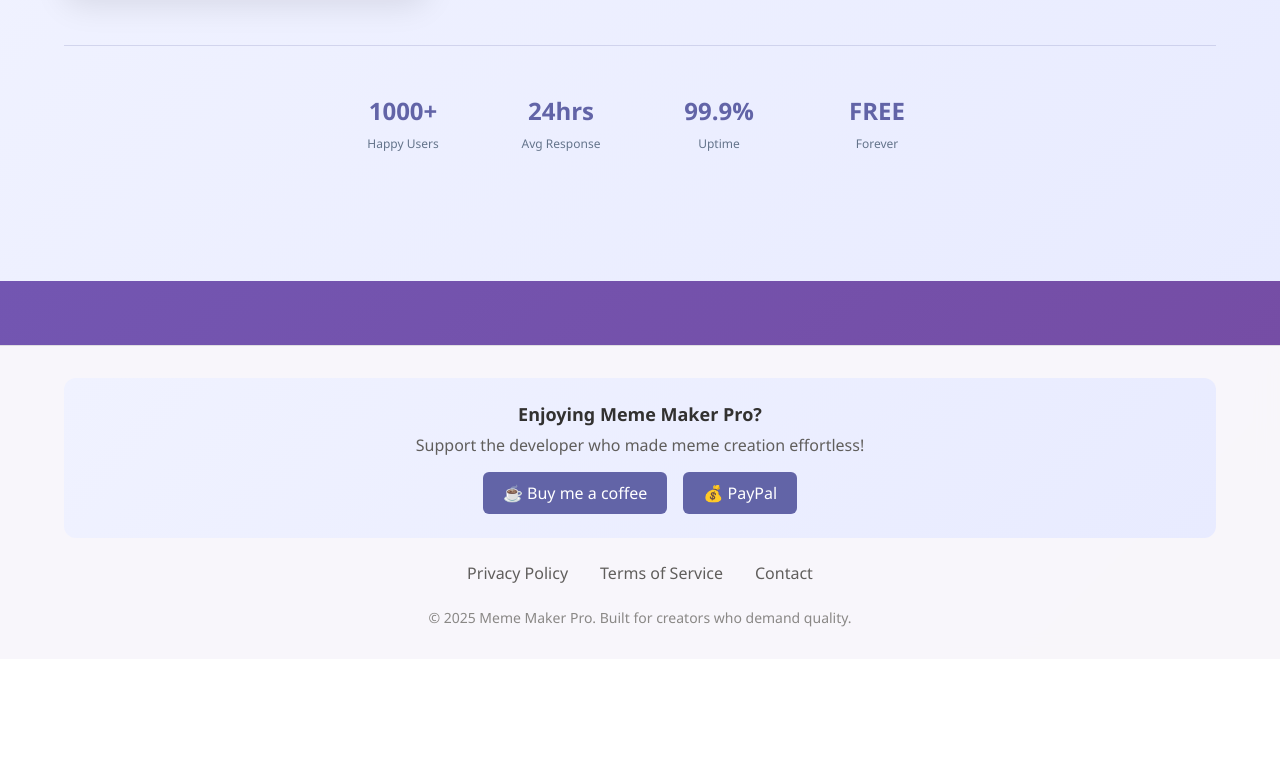
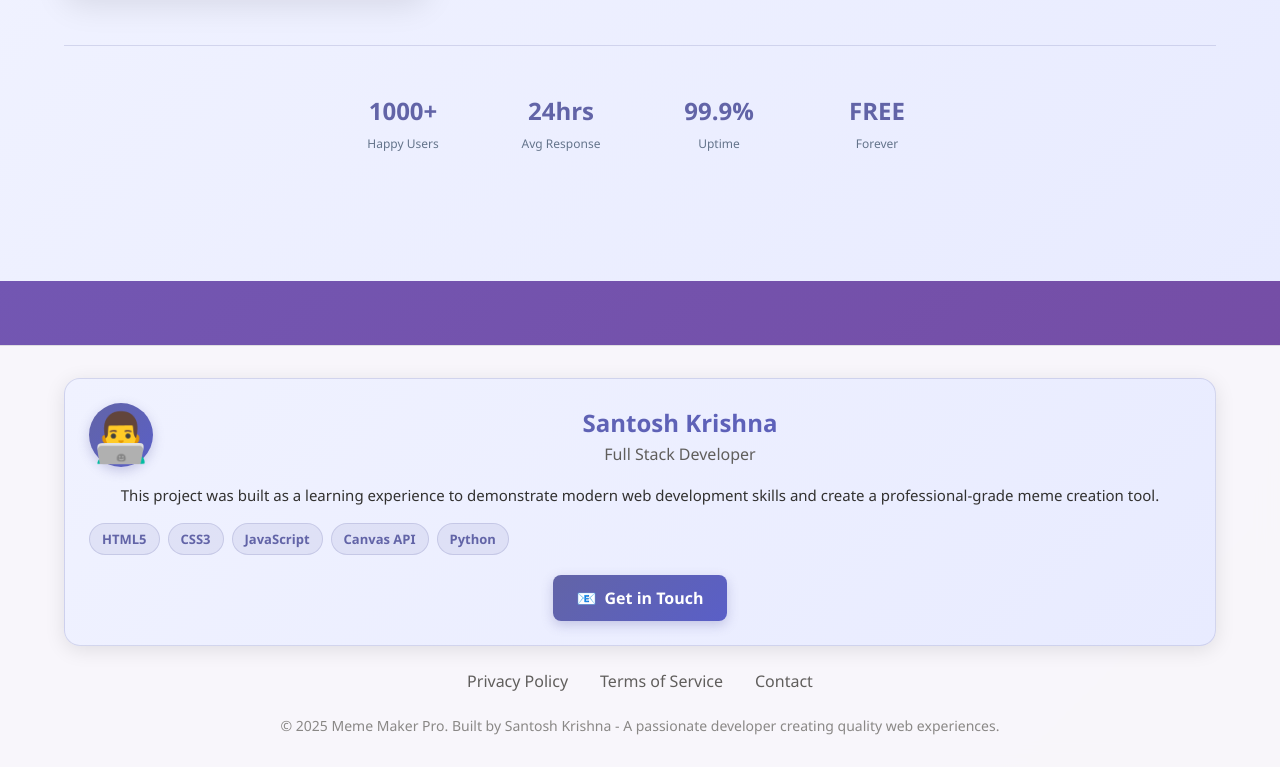
Before and after one commit to Rufus9640/meme-maker, a plain HTML site: page index.html in a window 1280 px wide. Shown: the part 5785-6552 px from the top of the page. Before the commit the page ends 6444 px from the top, so only its background shows below. Drawn offline with Linux system fonts and the light colour scheme.

Commit message:
Initial commit

```diff
--- a/index.html
+++ b/index.html
@@ -1284,44 +1284,150 @@
             color: #6264a7;
         }
 
-        .donate-section {
+        .developer-card {
             background: linear-gradient(135deg, #f0f2ff 0%, #e8ebff 100%);
-            border-radius: 12px;
+            border-radius: 16px;
             padding: 24px;
             margin-bottom: 24px;
-        }
-
-        .donate-title {
-            font-size: 18px;
+            box-shadow: 0 4px 20px rgba(0, 0, 0, 0.1);
+            border: 1px solid rgba(98, 100, 167, 0.2);
+            transition: transform 0.3s ease, box-shadow 0.3s ease;
+        }
+
+        .developer-card:hover {
+            transform: translateY(-2px);
+            box-shadow: 0 8px 30px rgba(0, 0, 0, 0.15);
+        }
+
+        .card-header {
+            display: flex;
+            align-items: center;
+            gap: 16px;
+            margin-bottom: 16px;
+        }
+
+        .developer-avatar {
+            font-size: 48px;
+            width: 64px;
+            height: 64px;
+            display: flex;
+            align-items: center;
+            justify-content: center;
+            background: linear-gradient(135deg, #6264a7, #5a5fc7);
+            border-radius: 50%;
+            box-shadow: 0 4px 12px rgba(98, 100, 167, 0.3);
+        }
+
+        .developer-info {
+            flex: 1;
+        }
+
+        .developer-name {
+            font-size: 24px;
+            font-weight: 700;
+            color: #323130;
+            margin: 0 0 4px 0;
+            background: linear-gradient(135deg, #6264a7, #5a5fc7);
+            -webkit-background-clip: text;
+            -webkit-text-fill-color: transparent;
+            background-clip: text;
+        }
+
+        .developer-title {
+            font-size: 16px;
+            color: #605e5c;
+            margin: 0;
+            font-weight: 500;
+        }
+
+        .card-content {
+            margin-bottom: 20px;
+        }
+
+        .project-description {
+            color: #323130;
+            line-height: 1.6;
+            margin-bottom: 16px;
+            font-size: 15px;
+        }
+
+        .tech-stack {
+            display: flex;
+            flex-wrap: wrap;
+            gap: 8px;
+            margin-bottom: 16px;
+        }
+
+        .tech-tag {
+            background: rgba(98, 100, 167, 0.1);
+            color: #6264a7;
+            padding: 6px 12px;
+            border-radius: 20px;
+            font-size: 13px;
             font-weight: 600;
-            color: #323130;
-            margin-bottom: 8px;
-        }
-
-        .donate-text {
-            color: #605e5c;
-            margin-bottom: 16px;
-        }
-
-        .donate-buttons {
+            border: 1px solid rgba(98, 100, 167, 0.2);
+            transition: all 0.3s ease;
+        }
+
+        .tech-tag:hover {
+            background: rgba(98, 100, 167, 0.2);
+            transform: translateY(-1px);
+        }
+
+        .card-footer {
             display: flex;
             justify-content: center;
-            gap: 16px;
-        }
-
-        .donate-btn {
-            background: #6264a7;
+        }
+
+        .contact-btn {
+            background: linear-gradient(135deg, #6264a7, #5a5fc7);
             color: white;
-            padding: 10px 20px;
-            border-radius: 6px;
+            padding: 12px 24px;
+            border-radius: 8px;
             text-decoration: none;
-            font-weight: 500;
+            font-weight: 600;
+            display: flex;
+            align-items: center;
+            gap: 8px;
             transition: all 0.3s ease;
-        }
-
-        .donate-btn:hover {
-            background: #5a5fc7;
-            transform: translateY(-1px);
+            box-shadow: 0 4px 12px rgba(98, 100, 167, 0.3);
+        }
+
+        .contact-btn:hover {
+            transform: translateY(-2px);
+            box-shadow: 0 6px 20px rgba(98, 100, 167, 0.4);
+            background: linear-gradient(135deg, #5a5fc7, #4f46e5);
+        }
+
+        .contact-icon {
+            font-size: 16px;
+        }
+
+        /* Responsive design for developer card */
+        @media (max-width: 768px) {
+            .developer-card {
+                padding: 20px;
+            }
+
+            .card-header {
+                flex-direction: column;
+                text-align: center;
+                gap: 12px;
+            }
+
+            .developer-avatar {
+                font-size: 40px;
+                width: 56px;
+                height: 56px;
+            }
+
+            .developer-name {
+                font-size: 20px;
+            }
+
+            .tech-stack {
+                justify-content: center;
+            }
         }
 
         /* Animations */
@@ -1846,14 +1952,14 @@
                             <span class="contact-icon">👨‍💻</span>
                             <div class="contact-details">
                                 <strong>Developer</strong>
-                                <p>Shawnfrost</p>
+                                <p>Santosh Krishna</p>
                             </div>
                         </div>
                         <div class="contact-item">
                             <span class="contact-icon">📧</span>
                             <div class="contact-details">
                                 <strong>Email Support</strong>
-                                <p><a href="mailto:rufus9640@gmail.com">rufus9640@gmail.com</a></p>
+                                <p><a href="mailto:krishnasanthosh247@gmail.com">krishnasanthosh247@gmail.com</a></p>
                             </div>
                         </div>
                         <div class="contact-item">
@@ -1967,12 +2073,29 @@
     <!-- Footer -->
     <footer class="footer">
         <div class="footer-content">
-            <div class="donate-section">
-                <div class="donate-title">Enjoying Meme Maker Pro?</div>
-                <div class="donate-text">Support the developer who made meme creation effortless!</div>
-                <div class="donate-buttons">
-                    <a href="https://ko-fi.com/breakmycode" class="donate-btn" target="_blank">☕ Buy me a coffee</a>
-                    <a href="https://paypal.me/YOUR_USERNAME" class="donate-btn" target="_blank">💰 PayPal</a>
+            <div class="developer-card">
+                <div class="card-header">
+                    <div class="developer-avatar">👨‍💻</div>
+                    <div class="developer-info">
+                        <h3 class="developer-name">Santosh Krishna</h3>
+                        <p class="developer-title">Full Stack Developer</p>
+                    </div>
+                </div>
+                <div class="card-content">
+                    <p class="project-description">This project was built as a learning experience to demonstrate modern web development skills and create a professional-grade meme creation tool.</p>
+                    <div class="tech-stack">
+                        <span class="tech-tag">HTML5</span>
+                        <span class="tech-tag">CSS3</span>
+                        <span class="tech-tag">JavaScript</span>
+                        <span class="tech-tag">Canvas API</span>
+                        <span class="tech-tag">Python</span>
+                    </div>
+                </div>
+                <div class="card-footer">
+                    <a href="mailto:krishnasanthosh247@gmail.com" class="contact-btn">
+                        <span class="contact-icon">📧</span>
+                        Get in Touch
+                    </a>
                 </div>
             </div>
 
@@ -1983,7 +2106,7 @@
             </div>
 
             <p style="color: #8a8886; font-size: 14px;">
-                © 2025 Meme Maker Pro. Built for creators who demand quality.
+                © 2025 Meme Maker Pro. Built by Santosh Krishna - A passionate developer creating quality web experiences.
             </p>
         </div>
     </footer>
```
Also changed, not shown: 1 other file.
